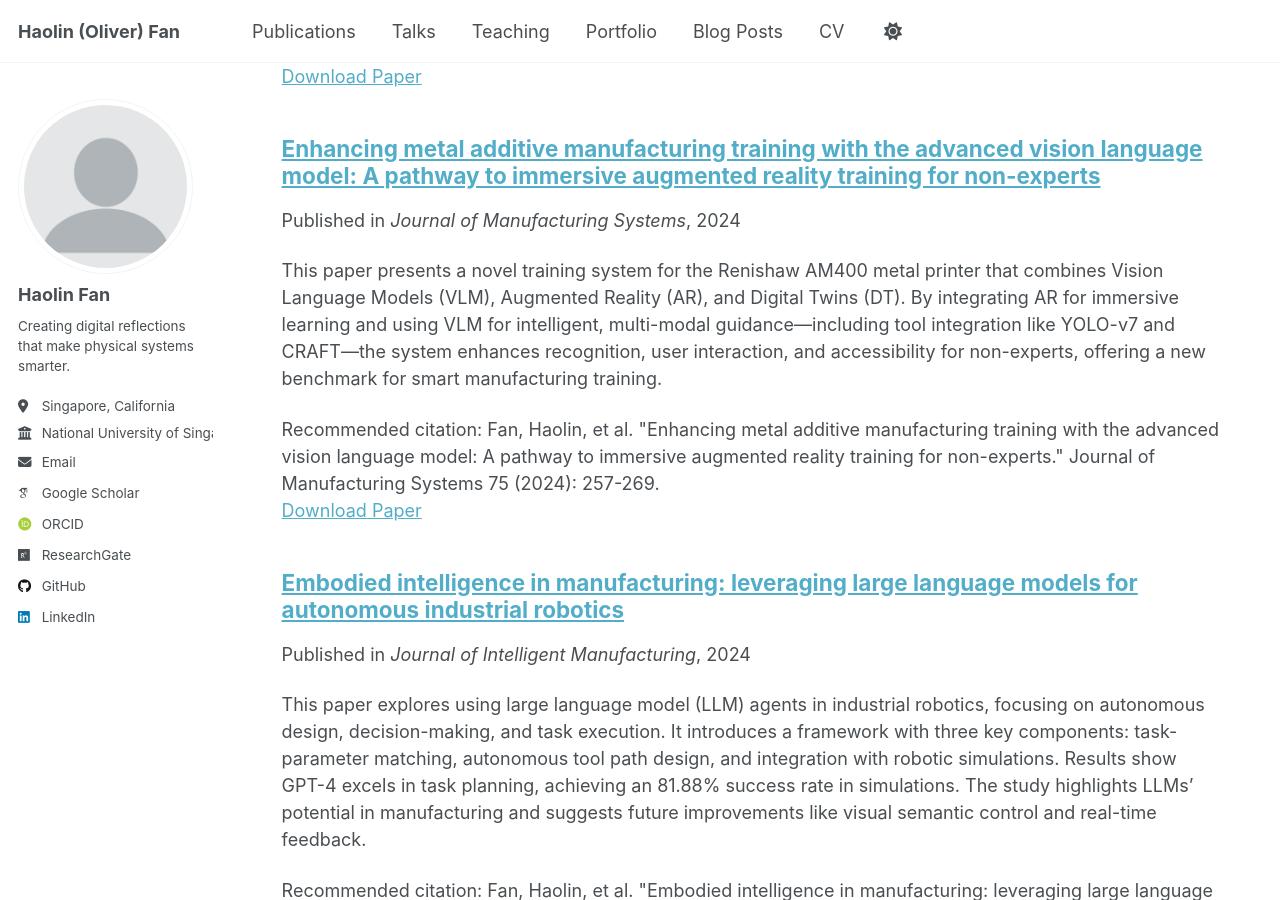
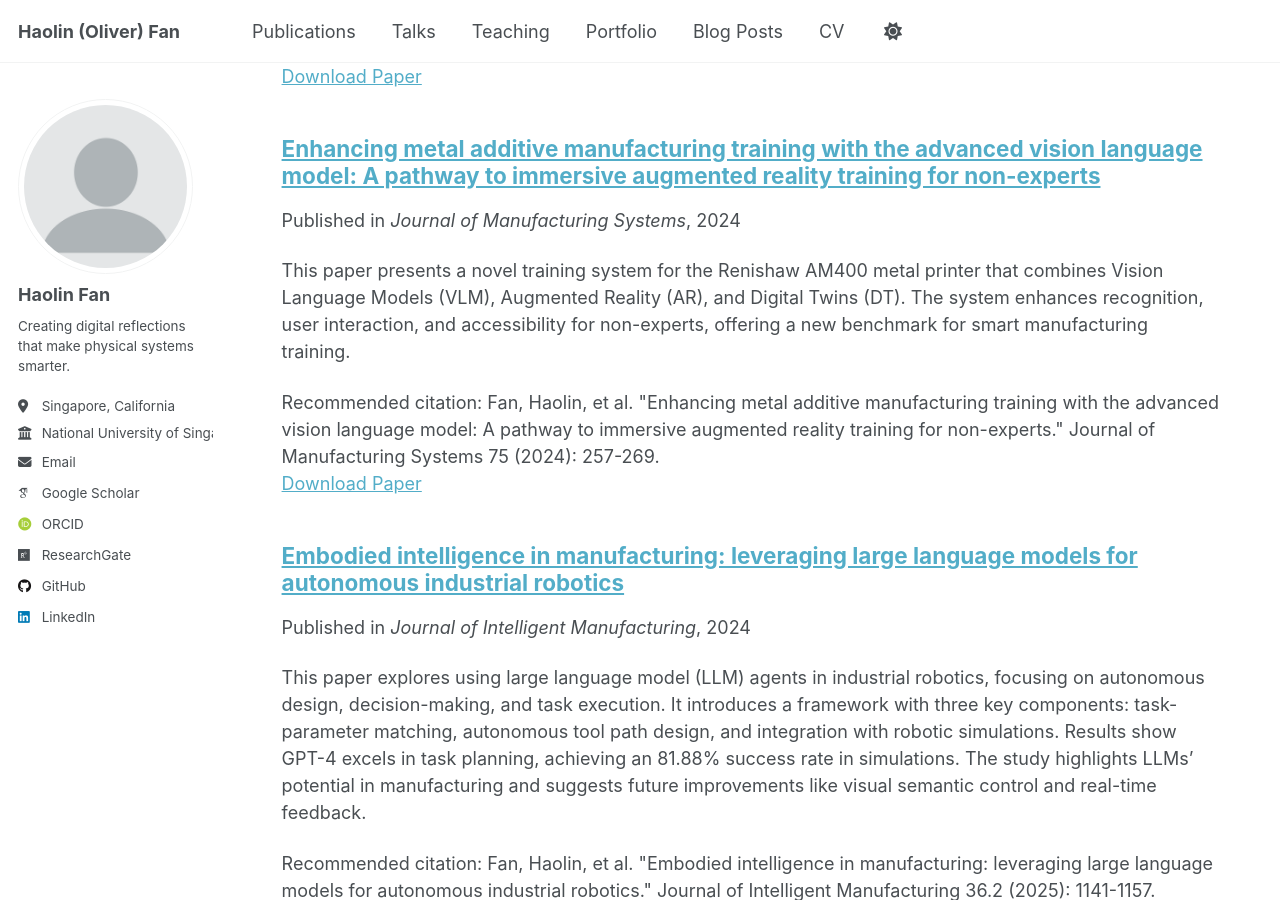
Before and after one commit to FHL1998/FHL1998.github.io, a Jekyll site: the page built from _pages/publications.html, in a window 1280 px wide and 900 px high, scrolled down 549 px. Built offline with Jekyll 4.4.1, drawn with Linux system fonts in a browser that asks for light colours; some web fonts are replaced.

Commit message:
Update 2024-07-02-vlm-training-number-3.md

```diff
--- a/_publications/2024-07-02-vlm-training-number-3.md
+++ b/_publications/2024-07-02-vlm-training-number-3.md
@@ -3,7 +3,7 @@ title: "Enhancing metal additive manufacturing training with the advanced vision
 collection: publications
 category: manuscripts
 permalink: /publication/2024-07-02-vlm-training-number-3
-excerpt: 'This paper presents a novel training system for the Renishaw AM400 metal printer that combines Vision Language Models (VLM), Augmented Reality (AR), and Digital Twins (DT). By integrating AR for immersive learning and using VLM for intelligent, multi-modal guidance—including tool integration like YOLO-v7 and CRAFT—the system enhances recognition, user interaction, and accessibility for non-experts, offering a new benchmark for smart manufacturing training.'
+excerpt: 'This paper presents a novel training system for the Renishaw AM400 metal printer that combines Vision Language Models (VLM), Augmented Reality (AR), and Digital Twins (DT). The system enhances recognition, user interaction, and accessibility for non-experts, offering a new benchmark for smart manufacturing training.'
 date: 2024-07-02
 venue: 'Journal of Manufacturing Systems'
 paperurl: 'https://doi.org/10.1016/j.jmsy.2024.06.007'
```
